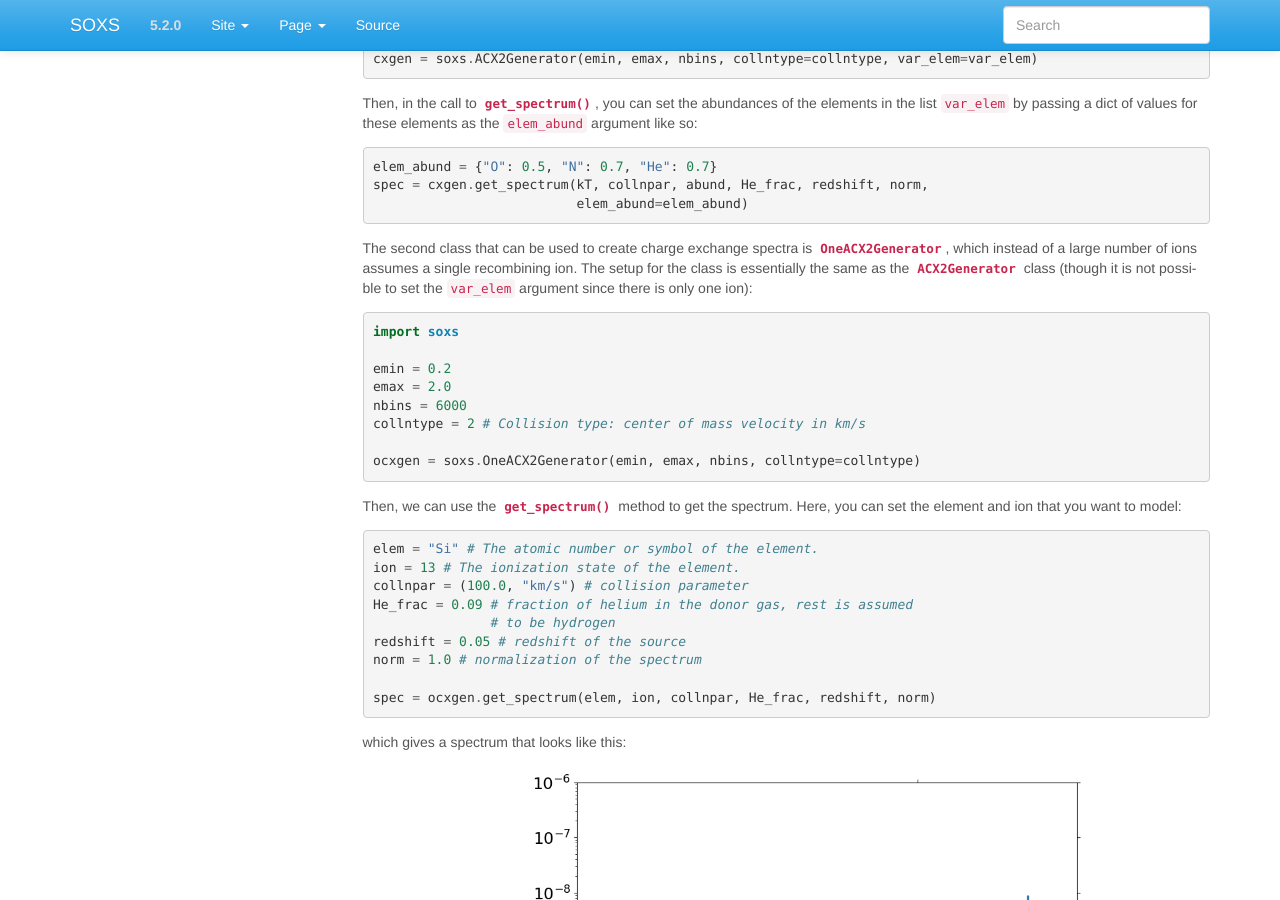
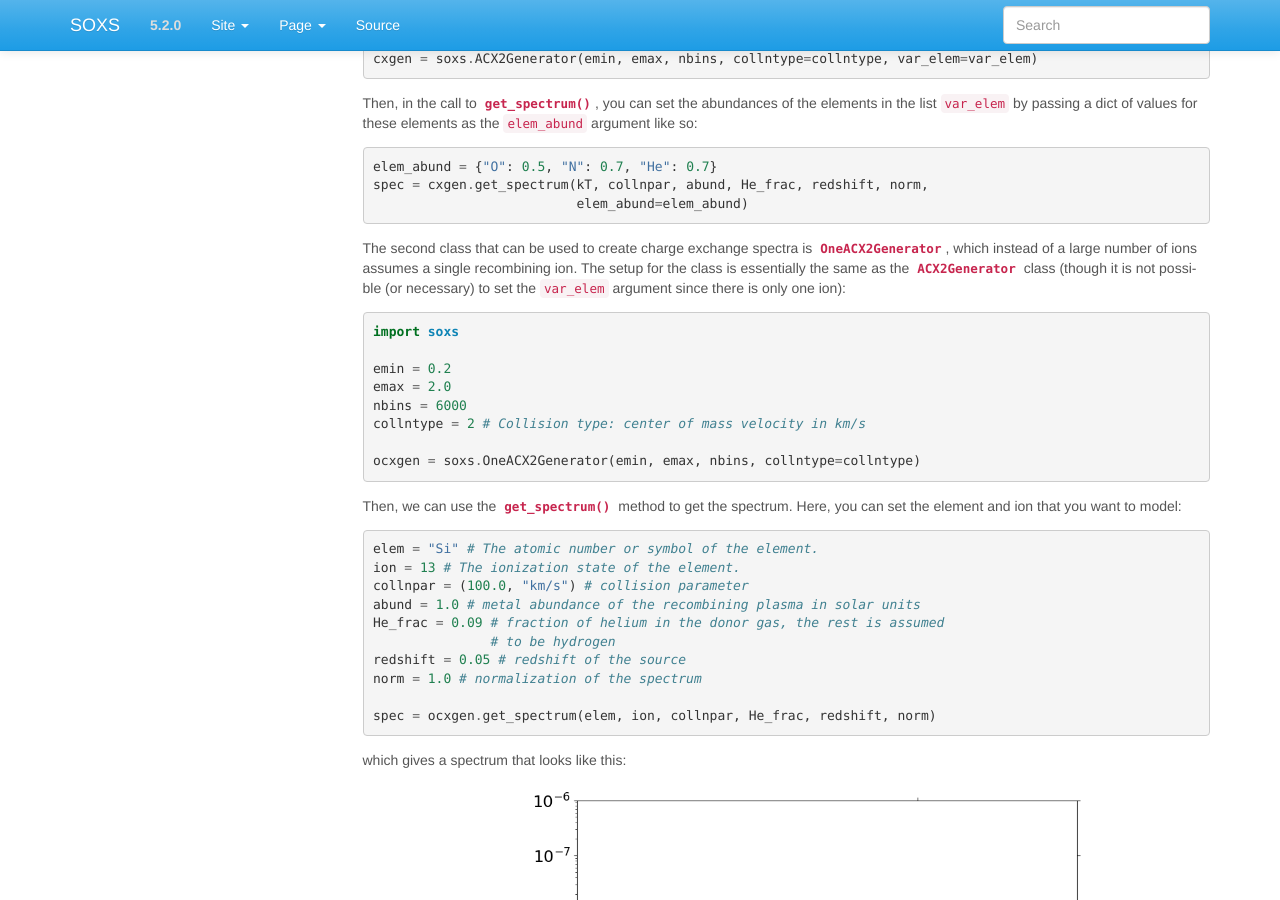
Before and after one commit to lynx-x-ray-observatory/soxs, a Sphinx documentation site: the page built from doc/source/users_guide/charge_exchange.rst, in a window 1280 px wide and 900 px high, scrolled down 2357 px. Built offline with Sphinx 7.4.7, drawn with Linux system fonts in a browser that asks for light colours.

Commit message:
Add the abund parameter to OneACX2Generator, to mirror what the corresponding XSPEC model does

```diff
--- a/doc/source/users_guide/charge_exchange.rst
+++ b/doc/source/users_guide/charge_exchange.rst
@@ -146,7 +146,8 @@ The second class that can be used to create charge exchange spectra is
 :class:`~soxs.spectra.charge_exchange.OneACX2Generator`, which instead of a large
 number of ions assumes a single recombining ion. The setup for the class is essentially
 the same as the :class:`~soxs.spectra.charge_exchange.ACX2Generator` class (though it
-is not possible to set the ``var_elem`` argument since there is only one ion):
+is not possible (or necessary) to set the ``var_elem`` argument since there is only
+one ion):
 
 .. code-block:: python
 
@@ -168,7 +169,8 @@ model:
     elem = "Si" # The atomic number or symbol of the element.
     ion = 13 # The ionization state of the element.
     collnpar = (100.0, "km/s") # collision parameter
-    He_frac = 0.09 # fraction of helium in the donor gas, rest is assumed
+    abund = 1.0 # metal abundance of the recombining plasma in solar units
+    He_frac = 0.09 # fraction of helium in the donor gas, the rest is assumed
                    # to be hydrogen
     redshift = 0.05 # redshift of the source
     norm = 1.0 # normalization of the spectrum
```
Also changed, not shown: 2 other files.
